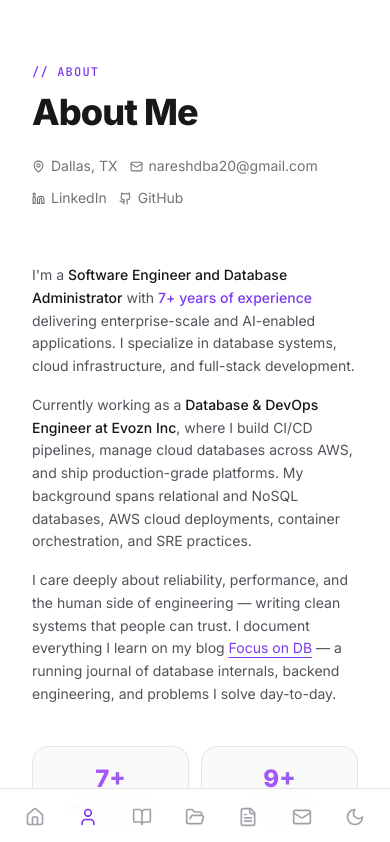
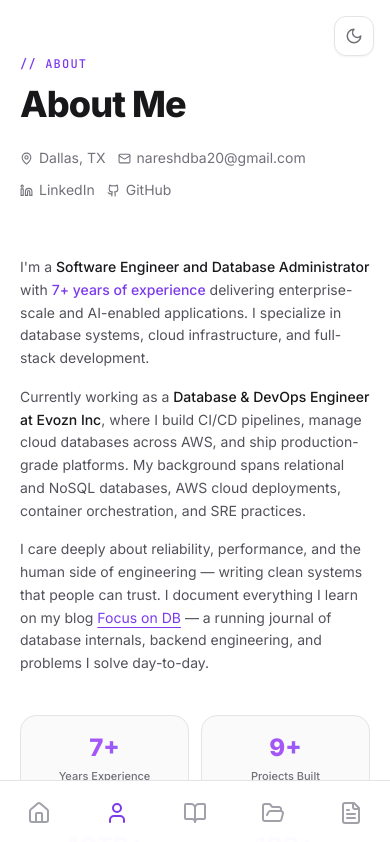
Before and after one commit to nareshdba20/myportfolio, a Next.js app: page /about in a window 390 px wide. Shown: the top 842 px of the page. Built offline with nearby package versions, Linux system fonts and the light colour scheme.

Commit message:
Fix mobile nav: remove email+theme from bottom bar, add top-right theme toggle, bigger icons, fix layout overflow and responsive padding

```diff
--- a/src/app/about/page.tsx
+++ b/src/app/about/page.tsx
@@ -11,7 +11,7 @@ export const metadata = {
 export default function AboutPage() {
   return (
     <main className="min-h-screen">
-      <div className="max-w-3xl mx-auto px-8 sm:px-12 pt-16 pb-20">
+      <div className="max-w-3xl px-5 sm:px-8 md:px-12 pt-14 pb-20">
 
         {/* Header */}
         <div className="mb-14">
--- a/src/app/blog/page.tsx
+++ b/src/app/blog/page.tsx
@@ -17,7 +17,7 @@ export default async function BlogPage() {
 
   return (
     <main className="min-h-screen">
-      <div className="max-w-3xl mx-auto px-8 sm:px-12 pt-16 pb-20">
+      <div className="max-w-3xl px-5 sm:px-8 md:px-12 pt-14 pb-20">
         <div className="mb-12">
           <p className="font-mono text-xs font-medium text-violet-600 dark:text-violet-400 uppercase tracking-widest mb-3">// blog</p>
           <h1 className="text-4xl sm:text-5xl font-extrabold text-zinc-900 dark:text-white tracking-tight mb-3">Writing</h1>
--- a/src/app/layout.tsx
+++ b/src/app/layout.tsx
@@ -20,12 +20,10 @@ export default function RootLayout({ children }: { children: React.ReactNode })
     <html lang="en" suppressHydrationWarning>
       <body>
         <ThemeProvider attribute="class" defaultTheme="light" enableSystem>
-          <div className="flex min-h-screen">
-            <Nav />
-            {/* Offset for sidebar on desktop, bottom bar on mobile */}
-            <div className="flex-1 md:ml-16 pb-14 md:pb-0">
-              {children}
-            </div>
+          <Nav />
+          {/* ml-16 on desktop offsets the fixed sidebar; pb-16 on mobile offsets the fixed bottom nav */}
+          <div className="md:ml-16 pb-16 md:pb-0 min-h-screen">
+            {children}
           </div>
         </ThemeProvider>
       </body>
--- a/src/app/page.tsx
+++ b/src/app/page.tsx
@@ -12,7 +12,7 @@ export default async function Home() {
     <main className="min-h-screen">
 
       {/* Hero */}
-      <section className="min-h-screen flex flex-col justify-center px-8 sm:px-12 py-20 max-w-3xl">
+      <section className="min-h-screen flex flex-col justify-center px-5 sm:px-8 md:px-12 py-20 max-w-3xl">
         <p className="text-sm text-zinc-500 dark:text-zinc-400 mb-4">
           Hi, I&apos;m{" "}
           <span className="text-violet-600 dark:text-violet-400 font-semibold">Naresh Gowda</span>
@@ -69,7 +69,7 @@ export default async function Home() {
       </section>
 
       {/* Featured Projects */}
-      <section className="py-16 px-8 sm:px-12 border-t border-zinc-200 dark:border-zinc-800">
+      <section className="py-16 px-5 sm:px-8 md:px-12 border-t border-zinc-200 dark:border-zinc-800">
         <div className="max-w-3xl">
           <div className="flex items-center justify-between mb-8">
             <h2 className="text-sm font-bold text-zinc-900 dark:text-white uppercase tracking-widest font-mono">Featured Projects</h2>
@@ -93,7 +93,7 @@ export default async function Home() {
       </section>
 
       {/* Recent Writing */}
-      <section className="py-16 px-8 sm:px-12 border-t border-zinc-200 dark:border-zinc-800">
+      <section className="py-16 px-5 sm:px-8 md:px-12 border-t border-zinc-200 dark:border-zinc-800">
         <div className="max-w-3xl">
           <div className="flex items-center justify-between mb-8">
             <h2 className="text-sm font-bold text-zinc-900 dark:text-white uppercase tracking-widest font-mono">Recent Writing</h2>
--- a/src/app/projects/page.tsx
+++ b/src/app/projects/page.tsx
@@ -19,7 +19,7 @@ export default function ProjectsPage() {
 
   return (
     <main className="min-h-screen">
-      <div className="max-w-3xl mx-auto px-8 sm:px-12 pt-16 pb-20">
+      <div className="max-w-3xl px-5 sm:px-8 md:px-12 pt-14 pb-20">
         <div className="mb-12">
           <p className="font-mono text-xs font-medium text-violet-600 dark:text-violet-400 uppercase tracking-widest mb-3">// projects</p>
           <h1 className="text-4xl sm:text-5xl font-extrabold text-zinc-900 dark:text-white tracking-tight mb-3">Projects</h1>
--- a/src/app/resume/page.tsx
+++ b/src/app/resume/page.tsx
@@ -88,7 +88,7 @@ const skillSections = [
 export default function ResumePage() {
   return (
     <main className="min-h-screen">
-      <div className="max-w-3xl mx-auto px-8 sm:px-12 pt-16 pb-20">
+      <div className="max-w-3xl px-5 sm:px-8 md:px-12 pt-14 pb-20">
 
         {/* Header */}
         <div className="mb-14">
--- a/src/components/nav.tsx
+++ b/src/components/nav.tsx
@@ -2,11 +2,10 @@
 
 import { useEffect, useState } from "react";
 import { useTheme } from "next-themes";
-import { Moon, Sun, Home, User, BookOpen, FolderOpen, FileText, Mail } from "lucide-react";
+import { Moon, Sun, Home, User, BookOpen, FolderOpen, FileText } from "lucide-react";
 import { cn } from "@/lib/utils";
 import Link from "next/link";
 import { usePathname } from "next/navigation";
-import { portfolio } from "@/data/portfolio";
 
 const links = [
   { href: "/",         icon: Home,       label: "Home"     },
@@ -14,7 +13,6 @@ const links = [
   { href: "/blog",     icon: BookOpen,   label: "Blog"     },
   { href: "/projects", icon: FolderOpen, label: "Projects" },
   { href: "/resume",   icon: FileText,   label: "Resume"   },
-  { href: `mailto:${portfolio.email}`, icon: Mail, label: "Contact" },
 ];
 
 export default function Nav() {
@@ -29,15 +27,24 @@ export default function Nav() {
 
   return (
     <>
+      {/* Mobile theme toggle — top right */}
+      {mounted && (
+        <button
+          onClick={() => setTheme(theme === "dark" ? "light" : "dark")}
+          className="md:hidden fixed top-4 right-4 z-50 w-10 h-10 rounded-xl bg-white dark:bg-zinc-900 border border-zinc-200 dark:border-zinc-800 flex items-center justify-center text-zinc-500 dark:text-zinc-400 shadow-sm"
+          aria-label="Toggle theme"
+        >
+          {theme === "dark" ? <Sun size={18} /> : <Moon size={18} />}
+        </button>
+      )}
+
       {/* Desktop — left sidebar */}
       <aside className="hidden md:flex fixed left-0 top-0 h-full w-16 flex-col items-center justify-between py-6 z-50 bg-white dark:bg-zinc-950 border-r border-zinc-200 dark:border-zinc-800">
-        {/* Logo */}
-        <Link href="/" className="font-mono text-xs font-bold text-violet-600 dark:text-violet-400 mb-2">
+        <Link href="/" className="font-mono text-xs font-bold text-violet-600 dark:text-violet-400">
           ng
         </Link>
 
-        {/* Nav links */}
-        <nav className="flex flex-col items-center gap-1 flex-1 justify-center">
+        <nav className="flex flex-col items-center gap-1">
           {links.map(({ href, icon: Icon, label }) => (
             <Link
               key={href}
@@ -51,7 +58,6 @@ export default function Nav() {
               )}
             >
               <Icon size={18} />
-              {/* Tooltip */}
               <span className="absolute left-14 px-2 py-1 rounded-md bg-zinc-900 dark:bg-zinc-100 text-white dark:text-zinc-900 text-xs font-medium opacity-0 group-hover:opacity-100 pointer-events-none whitespace-nowrap transition-opacity">
                 {label}
               </span>
@@ -59,7 +65,6 @@ export default function Nav() {
           ))}
         </nav>
 
-        {/* Theme toggle */}
         {mounted && (
           <button
             onClick={() => setTheme(theme === "dark" ? "light" : "dark")}
@@ -71,31 +76,23 @@ export default function Nav() {
         )}
       </aside>
 
-      {/* Mobile — bottom bar */}
-      <nav className="md:hidden fixed bottom-0 inset-x-0 z-50 bg-white/90 dark:bg-zinc-950/90 backdrop-blur-xl border-t border-zinc-200 dark:border-zinc-800 flex items-center justify-around px-2 h-14">
+      {/* Mobile — bottom bar (nav links only) */}
+      <nav className="md:hidden fixed bottom-0 inset-x-0 z-50 bg-white/95 dark:bg-zinc-950/95 backdrop-blur-xl border-t border-zinc-200 dark:border-zinc-800 flex items-center justify-around h-16">
         {links.map(({ href, icon: Icon, label }) => (
           <Link
             key={href}
             href={href}
             aria-label={label}
             className={cn(
-              "flex flex-col items-center justify-center w-10 h-10 rounded-xl transition-colors",
+              "flex flex-col items-center justify-center w-14 h-14 rounded-2xl transition-colors",
               isActive(href)
                 ? "text-violet-600 dark:text-violet-400"
-                : "text-zinc-400 dark:text-zinc-500"
+                : "text-zinc-400 dark:text-zinc-500 active:text-zinc-900 dark:active:text-white"
             )}
           >
-            <Icon size={20} />
+            <Icon size={24} />
           </Link>
         ))}
-        {mounted && (
-          <button
-            onClick={() => setTheme(theme === "dark" ? "light" : "dark")}
-            className="flex flex-col items-center justify-center w-10 h-10 rounded-xl text-zinc-400 dark:text-zinc-500"
-          >
-            {theme === "dark" ? <Sun size={20} /> : <Moon size={20} />}
-          </button>
-        )}
       </nav>
     </>
   );
```
